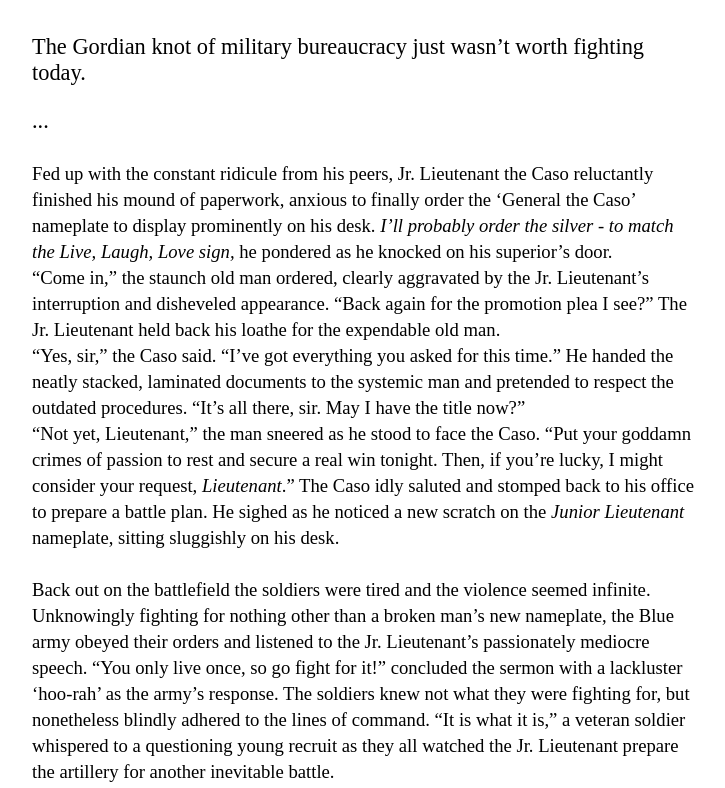
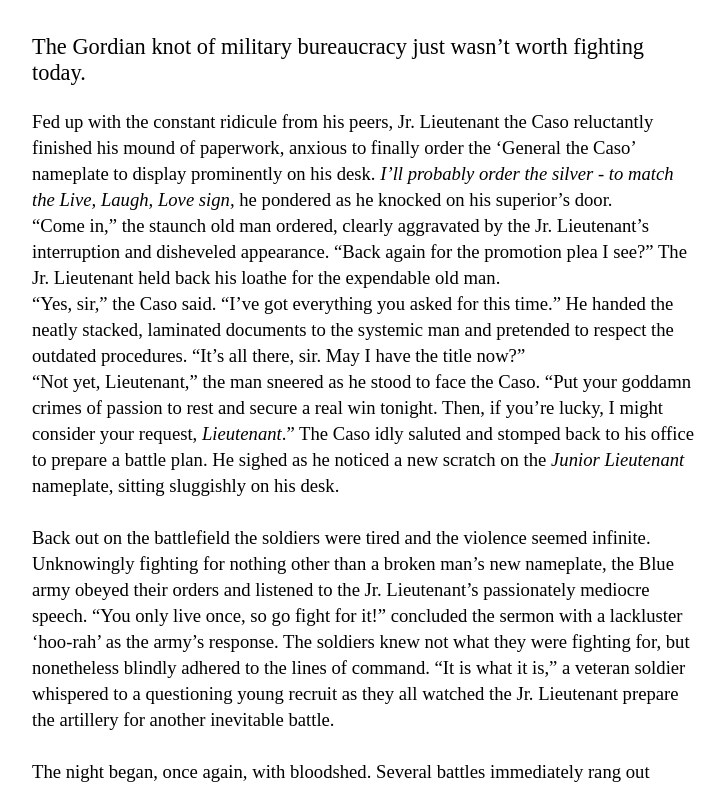
Before and after one commit to kduckets/tfw, a Next.js app: page / in a window 1280 px wide. Shown: the part 7812-8600 px from the top of the page, without its empty margins (277-1002 px from the left). Built offline with nearby package versions, Linux system fonts and the light colour scheme; a web font is replaced by a local one.

Commit message:
Update index.js

```diff
--- a/pages/index.js
+++ b/pages/index.js
@@ -193,9 +193,7 @@ perhaps the world), allowing a blood-colored history to once again, repeat itsel
 </p>
   <p> The Gordian knot of military bureaucracy just wasn’t worth fighting today. </p>
 
-<p className="story">...
-<br/>
-<br/>
+<p className="story">
 <small>Fed up with the constant ridicule from his peers, Jr. Lieutenant the Caso reluctantly finished his mound of paperwork,
 anxious to finally order the ‘General the Caso’ nameplate to display prominently on his desk. <i>I’ll probably order the
 silver - to match the Live, Laugh, Love sign,</i> he pondered as he knocked on his superior’s door.
```
